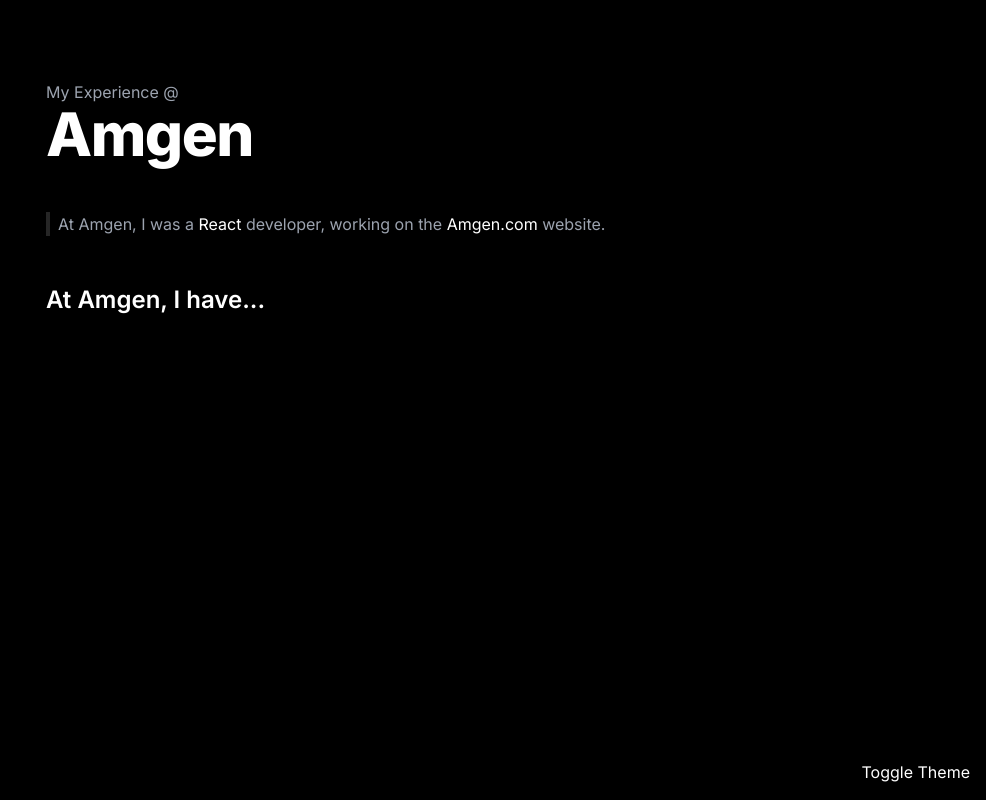
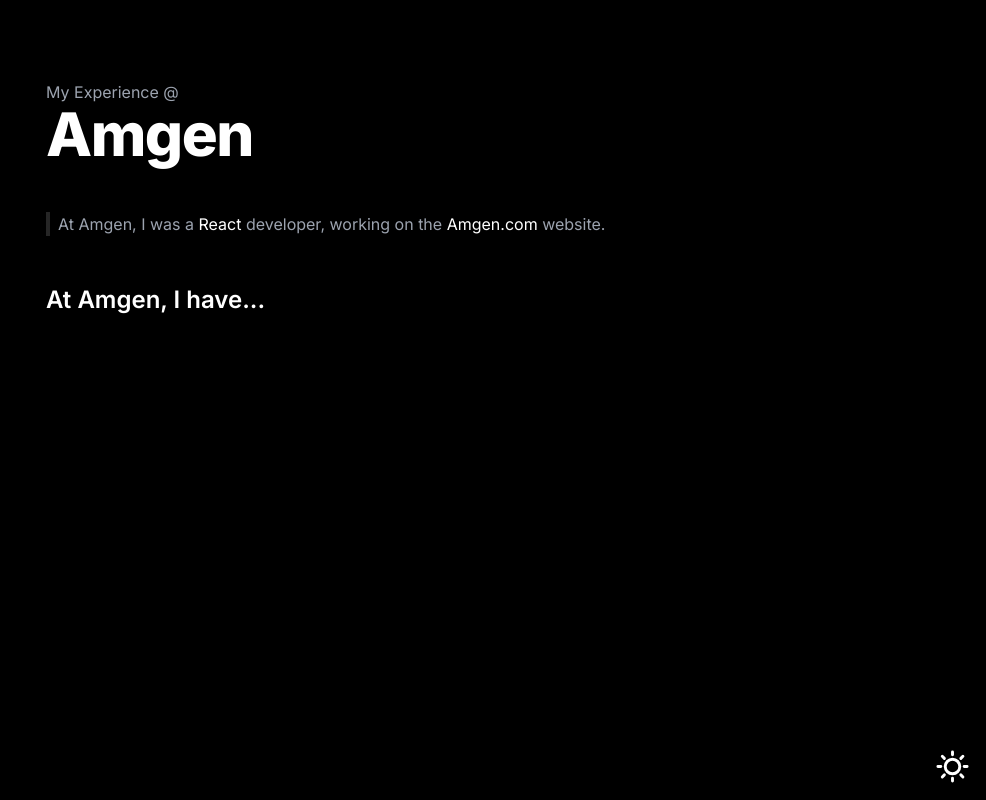
Before and after one commit to aditya-chebrolu/portfolio, a Next.js app: page /experience/amgen in a window 1280 px wide. Shown: the whole page, without its empty margins (294-1280 px from the left). Built offline with nearby package versions, Linux system fonts and the light colour scheme.

Commit message:
code changes

```diff
--- a/src/app/experience/[company]/page.tsx
+++ b/src/app/experience/[company]/page.tsx
@@ -6,6 +6,7 @@
 // import { companyLogos } from "@/utils/company-logo";
 import experience from "@/data/experience.json";
 import { useParams } from "next/navigation";
+import Spacer from "@/components/custom/spacer";
 type ExperienceDataType = (typeof experience)[keyof typeof experience];
 
 const ExperiencePage = () => {
@@ -24,6 +25,7 @@
         dangerouslySetInnerHTML={{ __html: data.description }}
       />
       <ExperiencePoints data={data} />
+      <Spacer h={150} />
     </PageWrapper>
   );
 };
--- a/src/components/custom/toggle-theme-button.tsx
+++ b/src/components/custom/toggle-theme-button.tsx
@@ -1,6 +1,8 @@
 "use client";
 import React from "react";
 import { useTheme } from "next-themes";
+import SunIcon from "@svgs/sun.svg";
+import MoonIcon from "@svgs/moon.svg";
 
 const ToggleThemeButton = () => {
   const { theme, setTheme } = useTheme();
@@ -9,9 +11,9 @@
   };
 
   return (
-    <button className="fixed bottom-4 right-4" onClick={toggleTheme}>
-      Toggle Theme
-    </button>
+    <div className="fixed bottom-4 right-4" onClick={toggleTheme}>
+      {theme === "dark" ? <SunIcon className="h-[35px] w-[35px]" /> : <MoonIcon className="h-[35px] w-[35px]" />}
+    </div>
   );
 };
 
```
Also changed, not shown: src/svgs/moon.svg (added), src/svgs/sun.svg (added).
